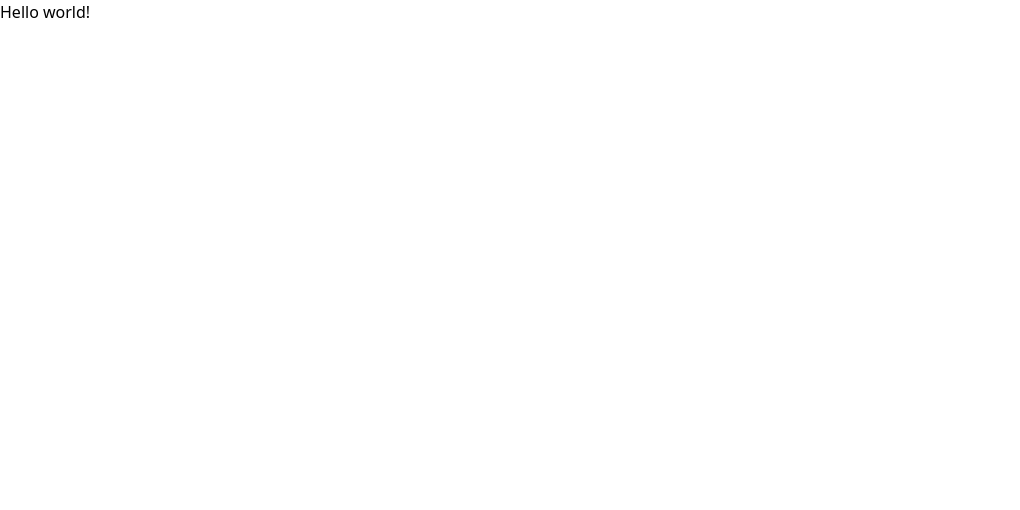
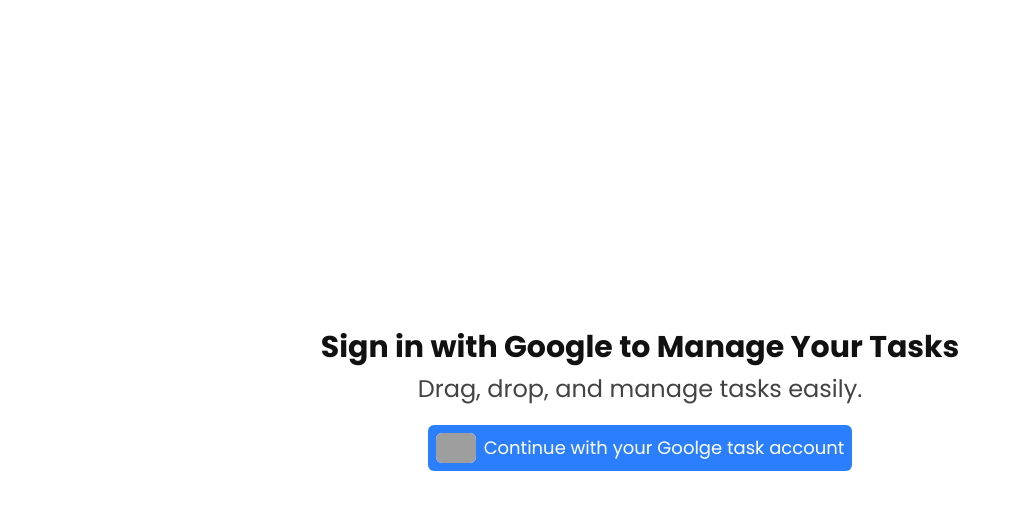
Before and after one commit to sumonDev9/task-Management-application-client-side, a React (Vite) app: page / in a window 1280 px wide. Shown: the top 510 px of the page, without its empty margins (0-1020 px from the left). Built offline with nearby package versions, Linux system fonts and the light colour scheme; grey boxes are pictures that could not be loaded.

Commit message:
Created Register component with Google sign-in button

```diff
--- /dev/null
+++ b/src/Page/Register.jsx
@@ -0,0 +1,19 @@
+
+
+
+const Register = () => {
+    return (
+        <div className='flex flex-col  justify-center items-center h-screen'>
+            <h1 className='text-xl md:text-3xl font-bold text-[#111111]'>Sign in with Google to Manage Your Tasks</h1>
+            <p className='text-2xl mt-2 text-[#434343]'>Drag, drop, and manage tasks easily.</p>
+            <div className='mt-5'>
+                <button class="w-full bg-blue-500 flex items-center cursor-pointer justify-center gap-2 px-2 py-2 rounded-md hover:bg-blue-600">
+                    <img className='w-10 cursor-pointer rounded-md bg-white' src="https://i.ibb.co/TcB5YZK/icons8-google-48.png" alt="" />
+                    <span className='text-white text-lg'>Continue with your Goolge task account</span>
+                </button>
+            </div>
+        </div>
+    );
+};
+
+export default Register;
--- a/src/index.css
+++ b/src/index.css
@@ -1,2 +1,7 @@
+@import url('https://fonts.googleapis.com/css2?family=Poppins:ital,wght@0,100;0,200;0,300;0,400;0,500;0,600;0,700;0,800;0,900;1,100;1,200;1,300;1,400;1,500;1,600;1,700;1,800;1,900&display=swap');
 
 @import "tailwindcss";
+
+body{
+    font-family: "Poppins", serif;
+}
--- a/src/router/router.jsx
+++ b/src/router/router.jsx
@@ -1,10 +1,11 @@
 import { createBrowserRouter } from "react-router-dom";
+import Register from "../Page/Register";
 
 
 const router = createBrowserRouter([
     {
       path: "/",
-      element: <div>Hello world!</div>,
+      element: <Register></Register>,
     },
   ]);
 
```
